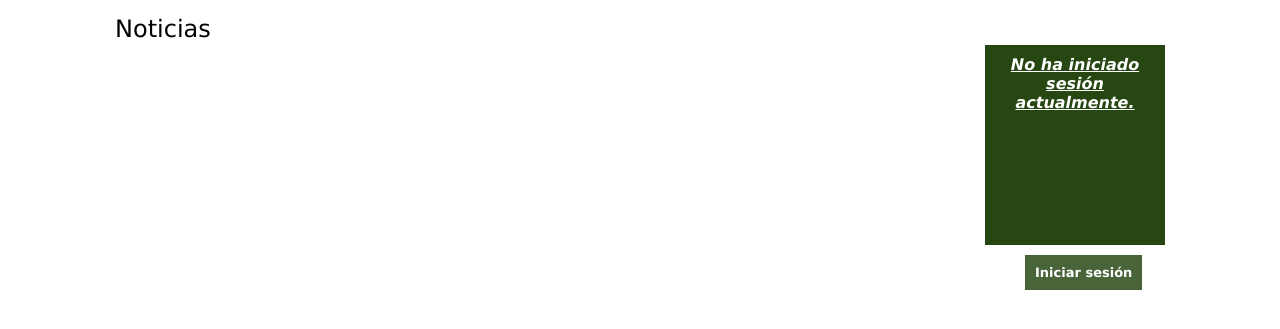
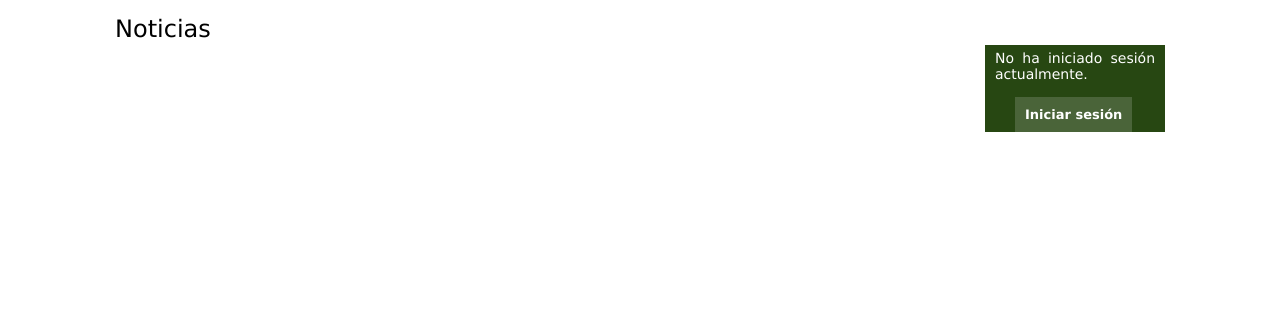
Before and after one commit to Larreahena0/gestor, a Django app: page / in a window 1280 px wide. Shown: the part 231-560 px from the top of the page. Run offline with Django 3.2, Linux system fonts and the light colour scheme; data that the repository does not hold is empty; some libraries are stand-ins or nearby versions.

Commit message:
Presentacion a POSTGRADOS

```diff
--- a/gestor/conv/templates/conv/adjuntos.html
+++ b/gestor/conv/templates/conv/adjuntos.html
@@ -28,7 +28,7 @@
                     </tr>
                     {% for documento in documentos %}
                         <tr>
-                            <td id="documento_{{documento.id}}"><a href="{{documento.id_documento.documento.url}}" download>{{documento.id_documento.description}}</a></td>
+                            <td id="documento_{{documento.id}}"><a id="a1" href="{{documento.id_documento.documento.url}}" download>{{documento.id_documento.description}}</a></td>
                             <td><a id="a1" href="{{documento.documento.url}}" download>{{documento.id_documento.description}}</a></td>
 
                             {% if documento.id_documento.tipo == 1 %}
@@ -49,10 +49,10 @@
                             <td>
                                 {% if request.user|is_admin %}
                                     {% if documento.comentarios%}
-                                        <a id="a1" href="{{documento.comentarios.url}}" download>Comentarios</a>
+                                        <a id="a1" href="{{documento.comentarios.url}}" download>Ver comentarios</a>
                                         <br id="br">
                                     {% endif %}
-                                    <span id="span_{{documento.id}}">Adjuntar Comentarios</span>
+                                    <span id="span_{{documento.id}}"></span>
                                     <br id="br">
                                     <input type="file" name="comment_{{documento.id}}" id="comment_{{documento.id}}" value="" style="display:none;" onchange="texto(this,'span_{{documento.id}}')">
                                     <button type="button" onclick="abrir('comment_{{documento.id}}')" id="boton">Adjuntar</button>
--- a/gestor/core/static/core/css/home_styles.css
+++ b/gestor/core/static/core/css/home_styles.css
@@ -20,7 +20,9 @@
 .prj_img {
     float: left;
     width: 170px;
-	height: auto;
+    height: auto;
+    position: relative;
+    top: 30px;
 }
 
 .prj_img img {
--- a/gestor/core/static/core/css/styles.css
+++ b/gestor/core/static/core/css/styles.css
@@ -75,24 +75,19 @@ aside {
     background-color: #274712;
     margin: 30px 0 0 30px;
     width: 180px;
-    height: 200px;
 }
 
 aside div {
-    height: 200px;
     background: #274712;
     float: left;
 }
 
-aside p {
+aside div p {
     display: inline-block;
-    text-decoration: underline;
     font-family: Verdana, Geneva, Tahoma, sans-serif;
-    font-weight: bold;
-    font-style: italic;
-    padding:10px;
-    text-align: center;
+    padding: 5px 10px 5px 10px;
     color: #ffffff;
+    font-size: 14px;
 }
 
 aside a {
@@ -107,7 +102,7 @@ aside a {
     text-align: center;
     margin: 0 auto;
     margin-top: 10px;
-    margin-left: 40px;
+    margin-left: 30px;
 }
 
 h1 {
--- a/gestor/core/templates/core/base.html
+++ b/gestor/core/templates/core/base.html
@@ -49,12 +49,19 @@
             <aside>
                 {% if request.user.is_authenticated %}
                     <div>
-                        <p>{{ request.user.first_name }} {{ request.user.last_name }}</p>
+                        <p><i class="fas fa-user"></i> {{ request.user.first_name }} {{ request.user.last_name }}</p>
+                        <p><i class="fas fa-id-card"></i>
+                            {% if request.user|is_coord %}
+                                Coordinador de semillero
+                            {% elif request.user|is_admin %}
+                                Administrador
+                            {% endif %}
+                        </p>
                     </div>
                     <a href="{% url 'logout' %}">Cerrar sesión</a>
                 {% else %}
                     <div>
-                        <p>No ha iniciado sesión actualmente.</p>
+                        <p><i class="fas fa-users"></i> No ha iniciado sesión actualmente.</p>
                     </div>
                     <a href="{% url 'login' %}">Iniciar sesión</a>
                 {% endif %}
```
Also changed, not shown: gestor/media/3_SAiEW3y.jpeg (added), gestor/media/Recurso_Hidrico_II.jpeg (added), gestor/media/aire.jpg (added), gestor/media/gibic.jpg (added), 3 other files.
